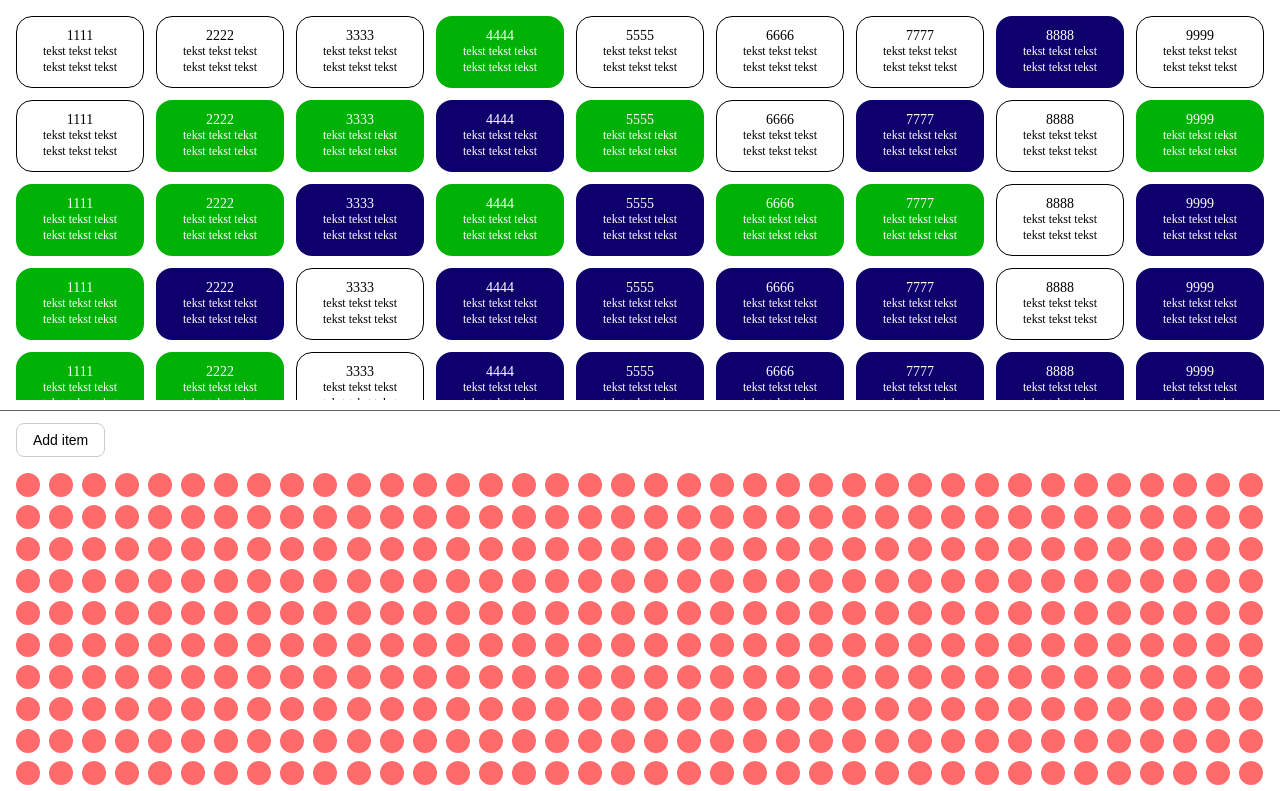
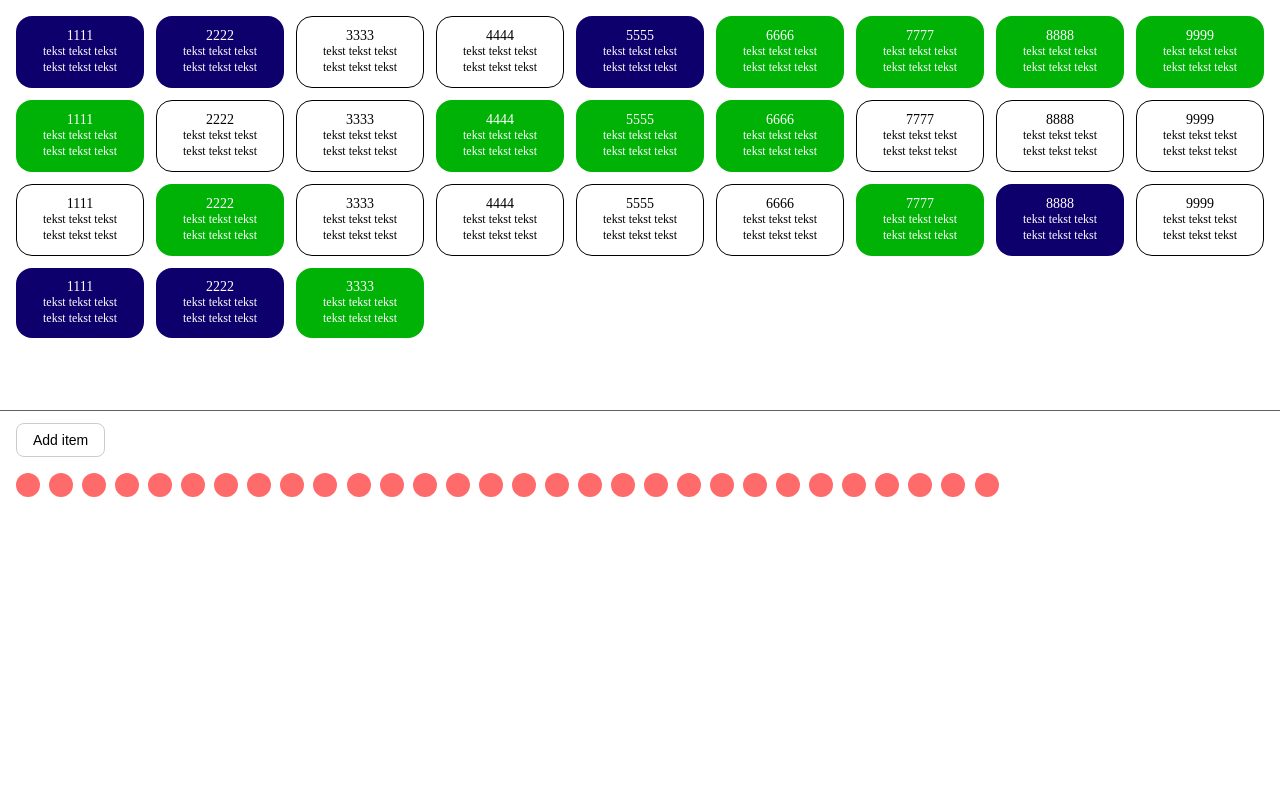
Before and after one commit to sofiiavoitkova/test-task, a React (Vite) app: page / in a window 1280 px wide. Shown: the top 791 px of the page. Built offline with nearby package versions, Linux system fonts and the light colour scheme.

Commit message:
feat: integrate random updates in App

```diff
--- a/src/App.tsx
+++ b/src/App.tsx
@@ -4,6 +4,7 @@ import { Balls } from "./components/Balls";
 import { Button } from "./components/Button";
 import { generateItems } from "./utils/generateItems";
 import { createItem } from "./utils/createItem";
+import { updateRandomItem } from "./utils/updateItem";
 import type { Item } from "./shared/types";
 import styles from "./app.module.scss";
 
@@ -11,7 +12,15 @@ function App() {
   const [items, setItems] = useState<Item[]>([]);
 
   useEffect(() => {
-    setItems(generateItems(1000));
+    setItems(generateItems(30));
+  }, []);
+
+  useEffect(() => {
+    const interval = setInterval(() => {
+      setItems(updateRandomItem);
+    }, 500);
+
+    return () => clearInterval(interval);
   }, []);
 
   const handleAddItem = () => {
```
